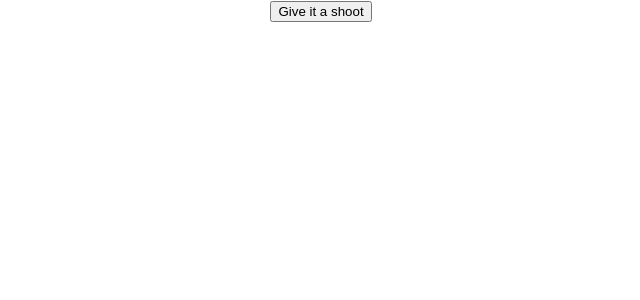
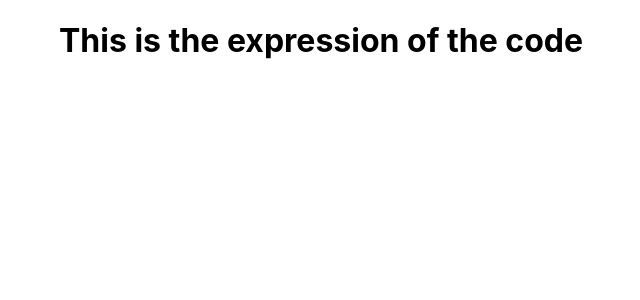
Before and after one commit to jegbune/my-ecommerce-app, a React (Create React App) app: page / in a window 1280 px wide. Shown: the top 300 px of the page, without its empty margins (319-959 px from the left). Built offline with nearby package versions, Linux system fonts and the light colour scheme.

Commit message:
React lesson on conditional Statement

```diff
--- a/src/Component/Menu.js
+++ b/src/Component/Menu.js
@@ -1,11 +1,12 @@
 import React from 'react'
 
 function Menu() {
-    const shoot = (a, b) => {
-        alert(b.type +' '+ a)
-    }
+    const access = false
     return (
-        <button onClick={(event) => {shoot('Goal!', event)}}>Give it a shoot</button>
+        <>
+        <h1>This is the expression of the code</h1>
+        {access && <h2>This is the expression</h2>}
+        </>
     )
 }
 
```
